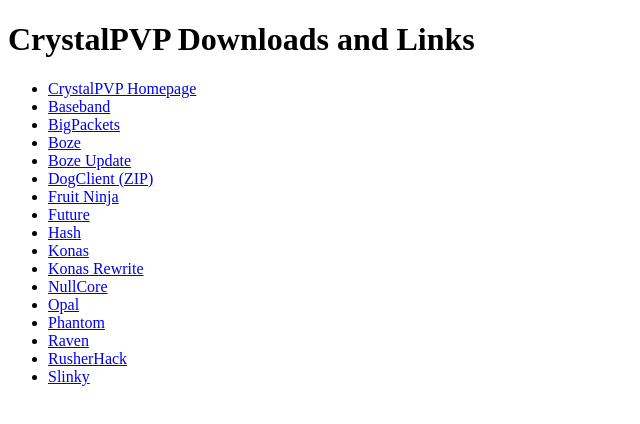
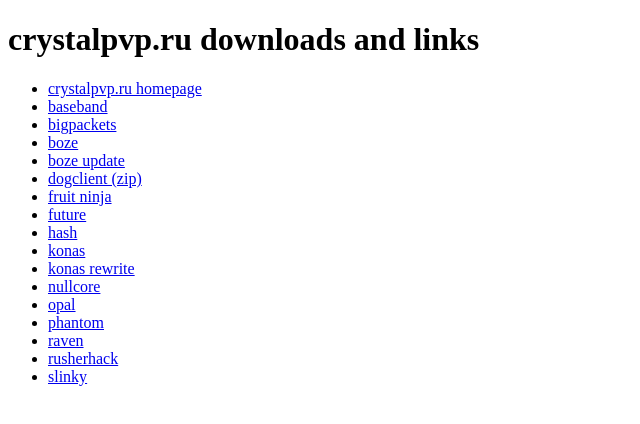
Before and after one commit to Vxrtrauter/crystalpvp.ru-website-archive, a plain HTML site: page docs/index.html in a window 1280 px wide. Shown: the whole page, without its empty margins (0-640 px from the left). Drawn offline with Linux system fonts and the light colour scheme.

Commit message:
Update index.html

```diff
--- a/docs/index.html
+++ b/docs/index.html
@@ -3,30 +3,30 @@
 <head>
     <meta charset="UTF-8">
     <meta name="viewport" content="width=device-width, initial-scale=1.0">
-    <title>CrystalPVP Links</title>
+    <title>crystalpvp.ru links</title>
 </head>
 <body>
 
-    <h1>CrystalPVP Downloads and Links</h1>
+    <h1>crystalpvp.ru downloads and links</h1>
 
     <ul>
-        <li><a href="/crystalpvp.ru/index.html">CrystalPVP Homepage</a></li>
-        <li><a href="/crystalpvp.ru/baseband/index.html">Baseband</a></li>
-        <li><a href="/crystalpvp.ru/bigpackets/index.html">BigPackets</a></li>
-        <li><a href="/crystalpvp.ru/boze/index.html">Boze</a></li>
-        <li><a href="/crystalpvp.ru/bozeupdate/index.html">Boze Update</a></li>
-        <li><a href="/crystalpvp.ru/dogclient.zip">DogClient (ZIP)</a></li>
-        <li><a href="/crystalpvp.ru/fruitninja/index.html">Fruit Ninja</a></li>
-        <li><a href="/crystalpvp.ru/future/index.html">Future</a></li>
-        <li><a href="/crystalpvp.ru/hash/index.html">Hash</a></li>
-        <li><a href="/crystalpvp.ru/konas/index.html">Konas</a></li>
-        <li><a href="/crystalpvp.ru/konasrewrite/index.html">Konas Rewrite</a></li>
-        <li><a href="/crystalpvp.ru/nullcore/index.html">NullCore</a></li>
-        <li><a href="/crystalpvp.ru/opal/index.html">Opal</a></li>
-        <li><a href="/crystalpvp.ru/phantom/index.html">Phantom</a></li>
-        <li><a href="/crystalpvp.ru/raven/index.html">Raven</a></li>
-        <li><a href="/crystalpvp.ru/rusherhack/index.html">RusherHack</a></li>
-        <li><a href="/crystalpvp.ru/slinky/index.html">Slinky</a></li>
+        <li><a href="/crystalpvp.ru/index.html">crystalpvp.ru homepage</a></li>
+        <li><a href="/crystalpvp.ru/baseband/index.html">baseband</a></li>
+        <li><a href="/crystalpvp.ru/bigpackets/index.html">bigpackets</a></li>
+        <li><a href="/crystalpvp.ru/boze/index.html">boze</a></li>
+        <li><a href="/crystalpvp.ru/bozeupdate/index.html">boze update</a></li>
+        <li><a href="/crystalpvp.ru/dogclient.zip">dogclient (zip)</a></li>
+        <li><a href="/crystalpvp.ru/fruitninja/index.html">fruit ninja</a></li>
+        <li><a href="/crystalpvp.ru/future/index.html">future</a></li>
+        <li><a href="/crystalpvp.ru/hash/index.html">hash</a></li>
+        <li><a href="/crystalpvp.ru/konas/index.html">konas</a></li>
+        <li><a href="/crystalpvp.ru/konasrewrite/index.html">konas rewrite</a></li>
+        <li><a href="/crystalpvp.ru/nullcore/index.html">nullcore</a></li>
+        <li><a href="/crystalpvp.ru/opal/index.html">opal</a></li>
+        <li><a href="/crystalpvp.ru/phantom/index.html">phantom</a></li>
+        <li><a href="/crystalpvp.ru/raven/index.html">raven</a></li>
+        <li><a href="/crystalpvp.ru/rusherhack/index.html">rusherhack</a></li>
+        <li><a href="/crystalpvp.ru/slinky/index.html">slinky</a></li>
     </ul>
 
 </body>
```
